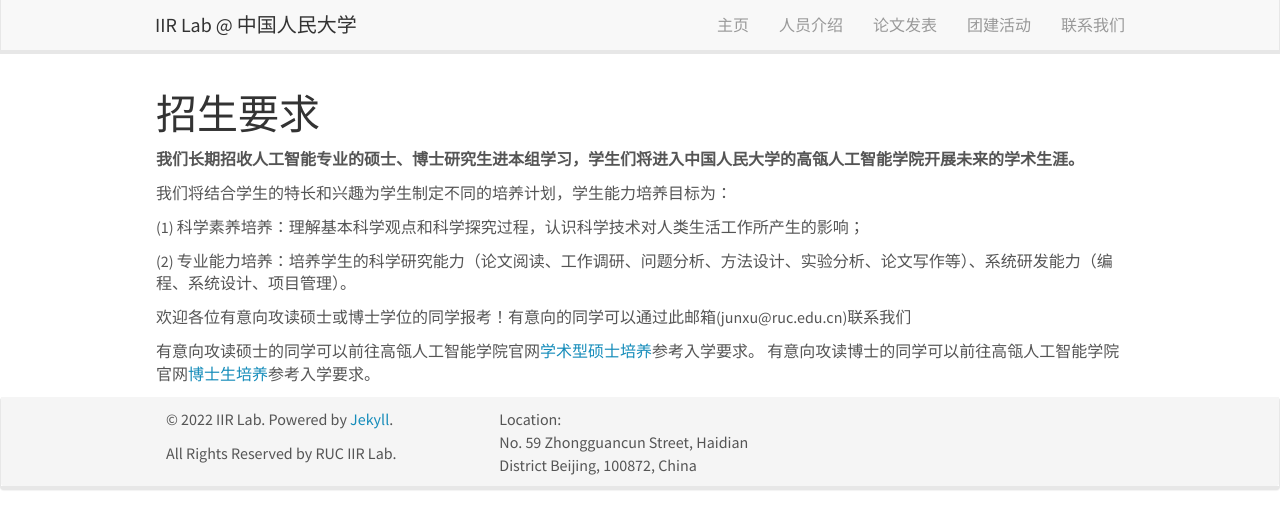
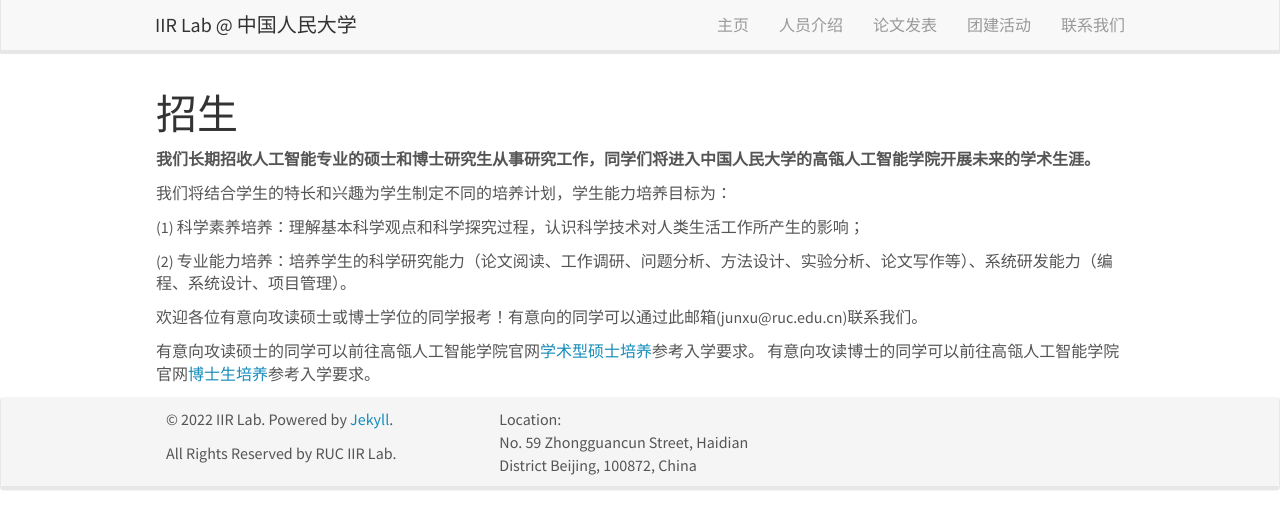
Before and after one commit to RUC-IIR-Lab/RUC-IIR-Lab.github.io, a Jekyll site: the page built from _pages/contact.md, in a window 1280 px wide. Shown: the top 529 px of the page. Built offline with Jekyll 4.4.1, drawn with Linux system fonts in a browser that asks for light colours; nearby versions of some CDN libraries.

Commit message:
Update contact.md

```diff
--- a/_pages/contact.md
+++ b/_pages/contact.md
@@ -6,9 +6,9 @@
 permalink: /contact
 ---
 
-# 招生要求
+# 招生
 
-**我们长期招收人工智能专业的硕士、博士研究生进本组学习，学生们将进入中国人民大学的高瓴人工智能学院开展未来的学术生涯。**
+**我们长期招收人工智能专业的硕士和博士研究生从事研究工作，同学们将进入中国人民大学的高瓴人工智能学院开展未来的学术生涯。**
 
 我们将结合学生的特长和兴趣为学生制定不同的培养计划，学生能力培养目标为：
 
@@ -16,7 +16,7 @@
 
 (2) 专业能力培养：培养学生的科学研究能力（论文阅读、工作调研、问题分析、方法设计、实验分析、论文写作等）、系统研发能力（编程、系统设计、项目管理）。
 
-欢迎各位有意向攻读硕士或博士学位的同学报考！有意向的同学可以通过此邮箱(junxu@ruc.edu.cn)联系我们
+欢迎各位有意向攻读硕士或博士学位的同学报考！有意向的同学可以通过此邮箱(junxu@ruc.edu.cn)联系我们。
 
 有意向攻读硕士的同学可以前往高瓴人工智能学院官网[学术型硕士培养](http://ai.ruc.edu.cn/student/master/index.htm)参考入学要求。
 有意向攻读博士的同学可以前往高瓴人工智能学院官网[博士生培养](http://ai.ruc.edu.cn/student/doctor/index.htm)参考入学要求。
```
